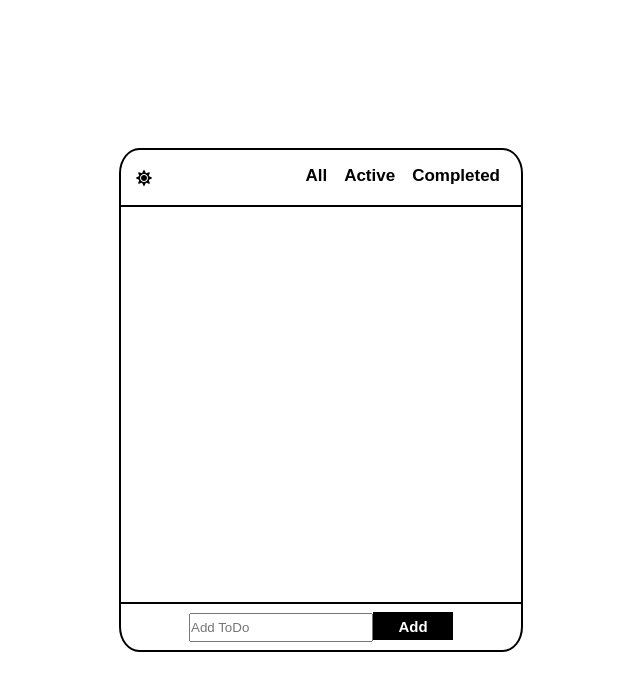
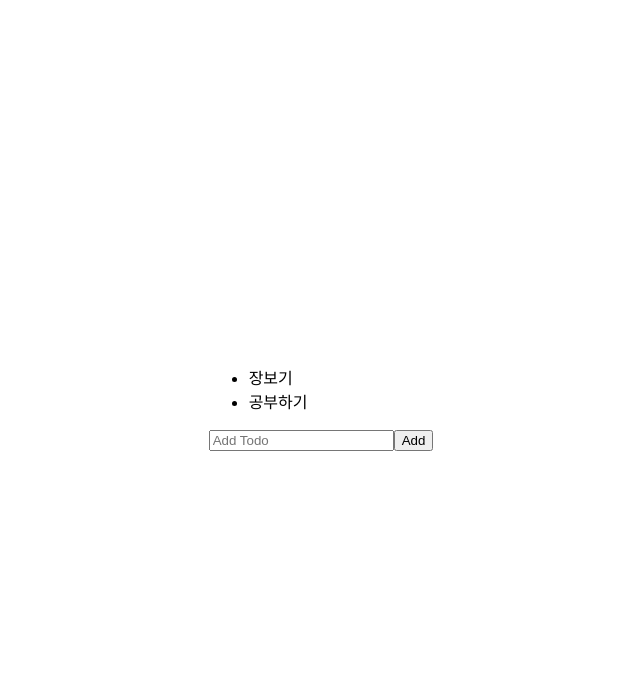
Before and after one commit to huckjoo/react-todo, a React (Create React App) app: page / in a window 1280 px wide. Shown: the top 690 px of the page, without its empty margins (319-959 px from the left). Built offline with nearby package versions, Linux system fonts and the light colour scheme.

Commit message:
feat: todo 추가하는 컴포넌트 작성

```diff
--- /dev/null
+++ b/src/components/AddTodo/AddTodo.jsx
@@ -0,0 +1,16 @@
+import React, { useState } from 'react';
+
+export default function AddTodo({ onAdd }) {
+  const [text, setText] = useState('');
+  const handleChange = (e) => setText(e.target.value)
+  const handleSubmit = (e) => {
+    e.preventDefault();
+    if (text.trim().length === 0) return;
+    onAdd({ id: '고유한 값', text, status: 'active' });
+    setText('');
+  }
+  return <form onSubmit={handleSubmit}>
+    <input type='text' placeholder='Add Todo' value={text} onChange={handleChange} />
+    <button>Add</button>
+  </form>
+}
--- a/src/components/TodoList/TodoList.jsx
+++ b/src/components/TodoList/TodoList.jsx
@@ -1,12 +1,17 @@
 import React, { useState } from 'react';
+import AddTodo from '../AddTodo/AddTodo.jsx';
 
 export default function TodoList() {
   const [todos, setTodos] = useState([{ id: '123', text: '장보기', status: 'active' }, { id: '124', text: '공부하기', status: 'active' }])
+  const handleAdd = (todo) => {
+    setTodos([...todos, todo]);
+  }
   return (
     <section>
       <ul>
         {todos.map((item) => (<li key={item.id}>{item.text}</li>))}
       </ul>
+      <AddTodo onAdd={handleAdd} />
     </section>
   );
 }
--- a/src/index.js
+++ b/src/index.js
@@ -8,6 +8,6 @@ import App from './App';
 const root = ReactDOM.createRoot(document.getElementById('root'));
 root.render(
   <React.StrictMode>
-    <App />
+    <AppClone />
   </React.StrictMode>
 );
```
